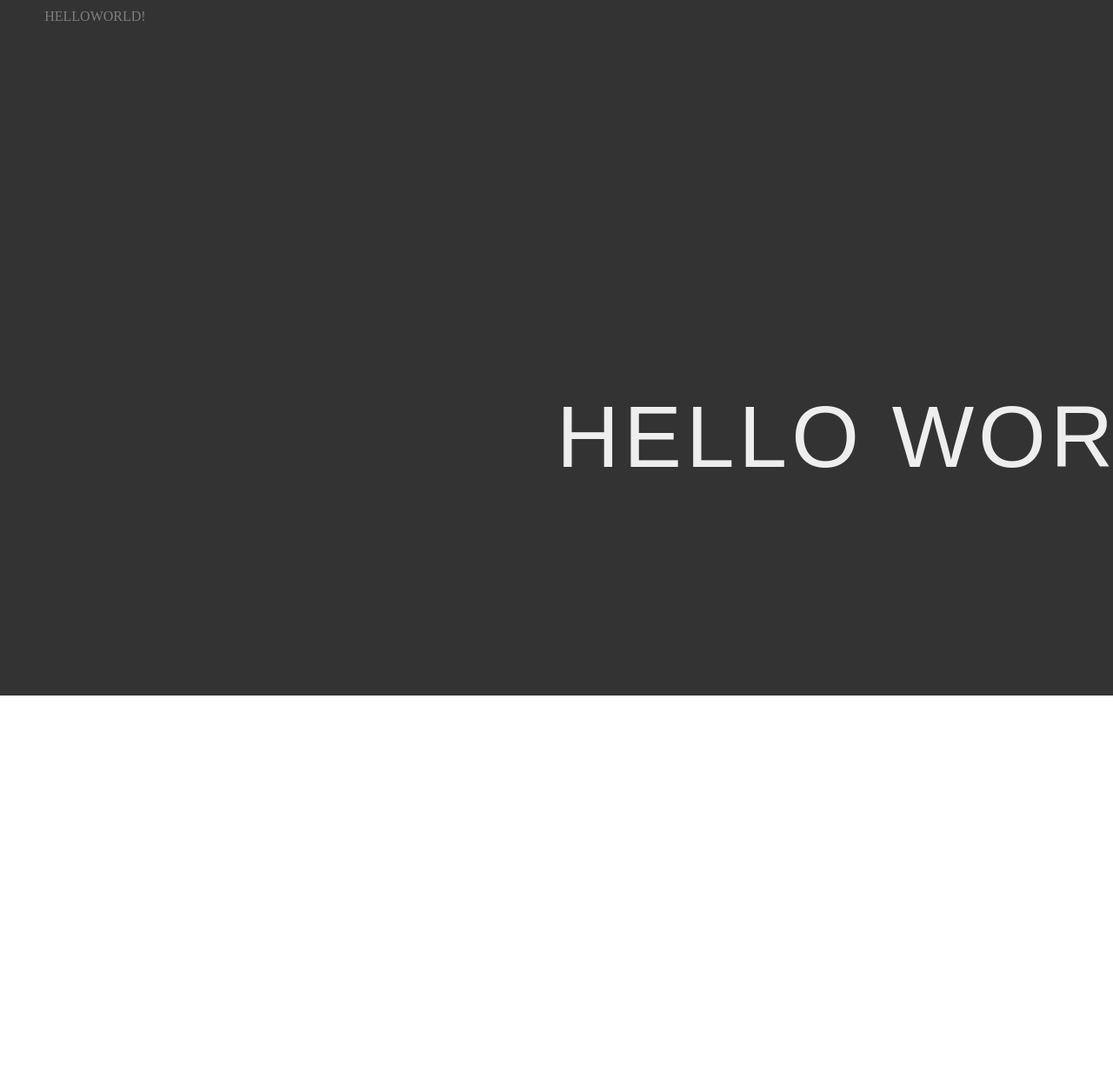
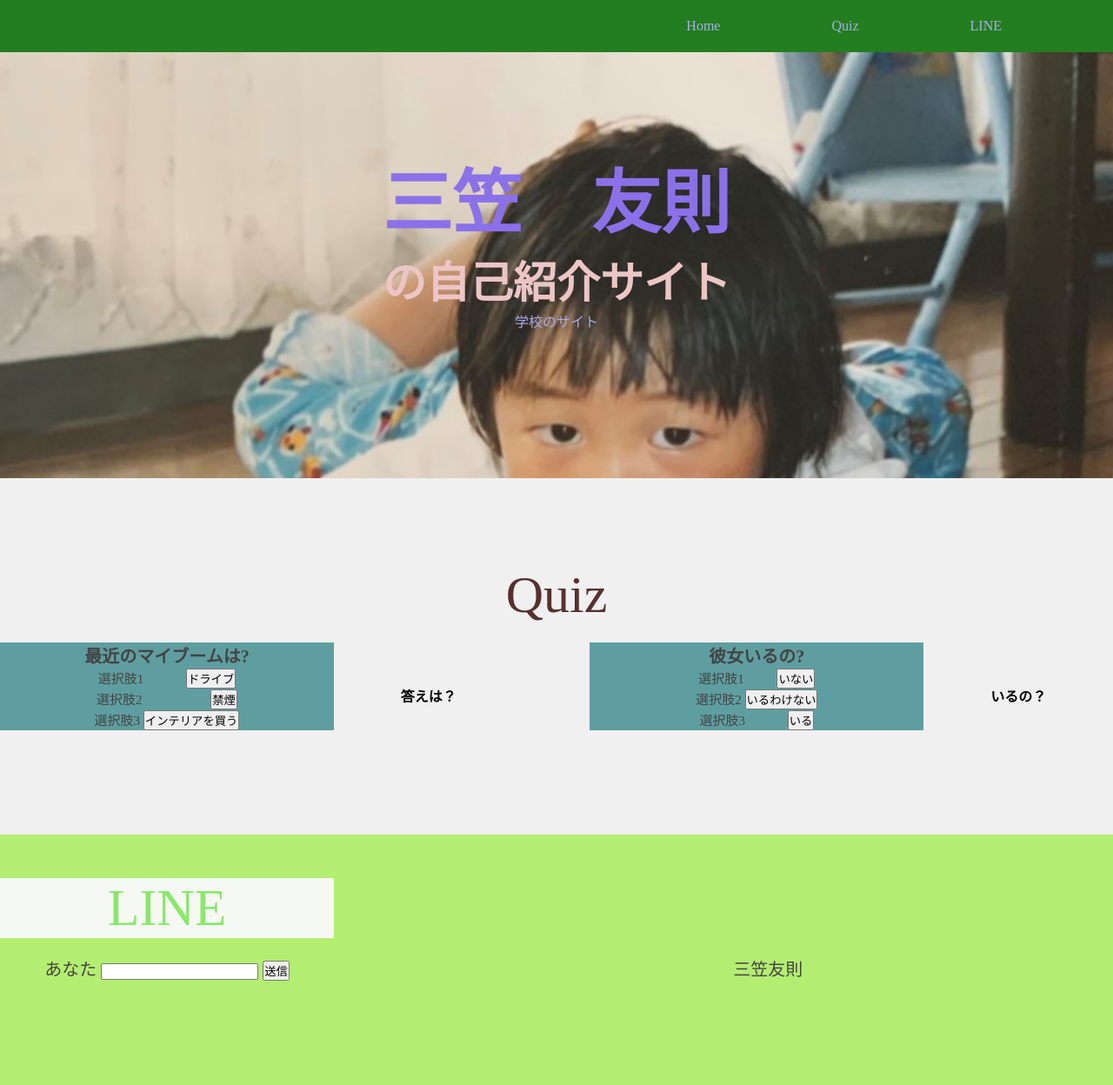
Before and after one commit to mikachi20/my-portfolio, a plain HTML site: page index.html in a window 1280 px wide. Shown: the whole page at 87% size. Before the commit the page ends 800 px from the top, so only its background shows below. Drawn offline with Linux system fonts and the light colour scheme; some packages are replaced by stand-ins of ours.

Commit message:
ポートフォリオ

```diff
--- a/index.html
+++ b/index.html
@@ -2,19 +2,79 @@
 <html lang="ja">
   <head>
     <meta charset="UTF-8" />
-    <meta http-equiv="X-UA-Compatible" content="IE=edge" />
-    <meta name="viewport" content="width=device-width, initial-scale=1.0" />
-    <link rel="stylesheet" href="https://unpkg.com/ress/dist/ress.min.css" />
-    <link rel="stylesheet" href="style.css" />
-    <title>My Portfolio</title>
+    <title>自己紹介サイト</title>
+    <link rel="stylesheet" href="./style.css" />
   </head>
   <body>
-    <div id="hero">
-      <div id="background-words"></div>
-      <form id="myForm">
-        <input type="text" name="word" value="hello world!" />
-      </form>
-    </div>
+    <header class="header-nav">
+      <nav><a href="#first-block">Home</a></nav>
+      <nav><a href="#second-block">Quiz</a></nav>
+      <nav><a href="#third-block">LINE</a></nav>
+    </header>
+
+    <section id="first-block">
+      <div class="title-container">
+        <h1>三笠　友則</h1>
+        <h2>の自己紹介サイト</h2>
+        <a href="https://www.tus.ac.jp/">学校のサイト</a>
+      </div>
+    </section>
+
+    <section id="second-block">
+      <p class="info-title">Quiz</p>
+      <div class="about-container">
+        <p class="info-text">
+          <b>最近のマイブームは?</b>
+          <br />
+          <span class="font-small">
+            選択肢1
+
+            <button id="button-one1">ドライブ</button>
+            <br />
+            選択肢2
+
+            <button id="button-two1">禁煙</button>
+            <br />
+            選択肢3
+            <button id="button-three1">インテリアを買う</button>
+            <h4 id="answer1">答えは？</h4>
+          </span>
+        </p>
+
+        <p class="info-text">
+          <b>彼女いるの?</b>
+          <br />
+          <span class="font-small">
+            選択肢1
+            <button id="button-one2">いない</button>
+            <br />
+            選択肢2
+            <button id="button-two2">いるわけない</button>
+            <br />
+            選択肢3
+            <button id="button-three2">いる</button>
+            <h4 id="answer2">いるの？</h4>
+          </span>
+        </p>
+      </div>
+    </section>
+
+    <section id="third-block">
+      <div class="info-title3">LINE</div>
+      <div class="about-container3">
+        <p class="line">
+          あなた
+          <input type="text" id="memo-input" />
+          <button id="add-button">送信</button>
+          <div id="memo-container"></div>
+        </p>
+
+        <p class="line">
+          三笠友則
+          <div id="reply-container"></div>
+        </p>
+      </div>
+    </section>
     <script src="main.js"></script>
   </body>
 </html>
--- a/main.js
+++ b/main.js
@@ -1,40 +1,77 @@
-let hero = document.querySelector("#hero");
-let backgroundWords = document.querySelector("#background-words");
-let formInput = document.querySelector("#myForm input");
+const button11 = document.getElementById("button-one1");
+const button21 = document.getElementById("button-two1");
+const button31 = document.getElementById("button-three1");
+const button12 = document.getElementById("button-one2");
+const button22 = document.getElementById("button-two2");
+const button32 = document.getElementById("button-three2");
+const memoInput = document.getElementById("memo-input");
+const addButton = document.getElementById("add-button");
+const memoContainer = document.getElementById("memo-container");
+const replyContainer = document.getElementById("reply-container");
 
-let colors = [
-  "yellowgreen",
-  "darkcyan",
-  "crimson",
-  "cornflowerblue",
-  "gold",
-  "goldenrod",
-  "lightgoldenrodyellow",
-  "#eee",
+button11.onclick = function () {
+  answer1.textContent = "正解！でも選択肢全部正解！";
+};
+
+button21.onclick = function () {
+  answer1.textContent = "正解！でも選択肢全部正解！";
+};
+
+button31.onclick = function () {
+  answer1.textContent = "正解！でも選択肢全部正解！";
+};
+
+button12.onclick = function () {
+  answer2.textContent = "ぶっぶー";
+};
+
+button22.onclick = function () {
+  answer2.textContent = "ひどい😭";
+};
+
+button32.onclick = function () {
+  answer2.textContent = "よくわかってる♡";
+};
+
+let rand = 0;
+const replies = [
+  "こんにちは！良い天気だね！",
+  "昨日の晩ご飯は何だった？",
+  "今日も一日頑張ろう！",
+  "LINE来るの待ってたよ！",
+  "それはすごい！",
 ];
 
-hero.addEventListener("mouseover", function () {
-  let newColor = colors[Math.floor(Math.random() * colors.length)];
-  formInput.style.color = newColor;
-  backgroundWords.style.color = newColor;
-  let div = document.createElement("div");
-  createIndividualLetters(div);
-});
+addButton.onclick = function () {
+  addCard();
+  rep();
+};
 
-formInput.addEventListener("keyup", function () {
-  let divs = document.querySelectorAll("#background-words div");
-  for (let div of divs) {
-    createIndividualLetters(div);
+const addCard = function () {
+  const card = document.createElement("div");
+  card.textContent = memoInput.value;
+  memoContainer.append(card);
+  memoInput.value = "";
+  return card;
+};
+
+const rep = function () {
+  let rand = random();
+  const re = document.createElement("div");
+  if (rand <= 0.2) {
+    re.textContent = replies[0];
+  } else if (rand <= 0.4) {
+    re.textContent = replies[1];
+  } else if (rand <= 0.6) {
+    re.textContent = replies[2];
+  } else if (rand <= 0.8) {
+    re.textContent = replies[3];
+  } else if (rand <= 1) {
+    re.textContent = replies[4];
   }
-});
+  replyContainer.append(re);
+};
 
-function createIndividualLetters(div) {
-  let inputValue = formInput.value;
-  div.innerHTML = "";
-  for (let letter of inputValue) {
-    let span = document.createElement("span");
-    span.innerHTML = letter;
-    div.appendChild(span);
-  }
-  backgroundWords.appendChild(div);
-}
+const random = function () {
+  return Math.random();
+};
--- a/style.css
+++ b/style.css
@@ -1,63 +1,133 @@
 * {
   margin: 0;
   padding: 0;
-  box-sizing: border-box;
-  text-transform: uppercase;
 }
 
-html {
-  font-size: 62.5%;
+a {
+  color: rgb(171, 171, 238);
+  text-decoration: none;
 }
 
-#hero {
-  background-color: #333;
-  position: relative;
-  width: 100%;
-  max-width: 100%;
-  min-height: 100vh;
-  max-height: 100vh;
+a:hover {
+  color: #f00;
 }
 
-#background-words {
-  color: yellowgreen;
-  opacity: 0.4;
-  font-size: 1.6rem;
-  max-height: 100vh;
-  overflow: hidden;
-  width: 96%;
-  margin-left: auto;
-  padding-top: 1rem;
+header {
+  height: 60px;
+}
+
+.header-nav {
+  background-color: rgb(35, 126, 31);
+  position: fixed;
+  height: 60px;
+  width: 100%;
+
   display: flex;
   flex-direction: row;
-  flex-wrap: wrap;
+  justify-content: flex-end;
+  align-items: center;
 }
 
-#background-words div {
-  display: flex;
-  flex-direction: row;
-  margin-bottom: 1rem;
-  margin-right: 1rem;
+nav {
+  margin-right: 10%;
 }
 
-#background-words div span {
-  width: fit-content;
-  height: fit-content;
+/*   First block   */
+#first-block {
+  background-image: url("./images/itisme2.jpg");
+  background-size: cover;
+  width: 100%;
+  height: 550px;
+
+  display: flex;
+  justify-content: center;
+  align-items: center;
 }
 
-input {
-  border: none;
-  box-shadow: none;
-  background-color: transparent;
-  font-size: 10rem;
-  font-family: fantasy;
-  letter-spacing: 5px;
-  color: yellowgreen;
-  position: absolute;
-  left: 50%;
-  width: 50%;
-  bottom: 30%;
+.title-container {
+  text-align: center;
 }
 
-input:focus {
-  outline: none;
+h1 {
+  font-size: 80px;
+  font-family: serif;
+  color: rgb(139, 113, 233);
 }
+
+h2 {
+  font-size: 50px;
+  font-family: serif;
+  color: rgb(236, 197, 197);
+}
+/*   First block End   */
+
+/*   Second block   */
+#second-block {
+  background-color: #f0f0f0;
+  text-align: center;
+  padding-top: 100px;
+  padding-bottom: 100px;
+}
+
+.about-container {
+  display: flex;
+  justify-content: space-between;
+  flex-direction: row;
+  align-items: center;
+}
+
+.info-title {
+  font-size: 60px;
+  font-family: serif;
+  margin-bottom: 20px;
+  color: rgb(88, 47, 47);
+  text-align: center;
+}
+
+.info-text {
+  font-size: 20px;
+  margin-bottom: 20px;
+  background-color: cadetblue;
+  color: #444;
+
+  width: 30%;
+}
+
+.font-small {
+  font-size: 15px;
+}
+/*   Second block End   */
+
+/*   Third block Start   */
+#third-block {
+  background-color: #b4ee71;
+  text-align: center;
+  padding-top: 50px;
+  padding-bottom: 100px;
+}
+
+.about-container3 {
+  display: flex;
+  justify-content: space-between;
+  flex-direction: row;
+  align-items: center;
+}
+
+.info-title3 {
+  font-size: 60px;
+  font-family: serif;
+  margin-bottom: 20px;
+  background-color: #f6f8f4;
+  color: rgb(135, 233, 105);
+  width: 30%;
+  text-align: center;
+}
+
+.line {
+  font-size: 20px;
+  margin-bottom: 20px;
+  color: #444;
+  width: 30%;
+}
+
+/*   Third block End   */
```
Also changed, not shown: images/itisme.jpg (added), images/itisme2.jpg (added).
